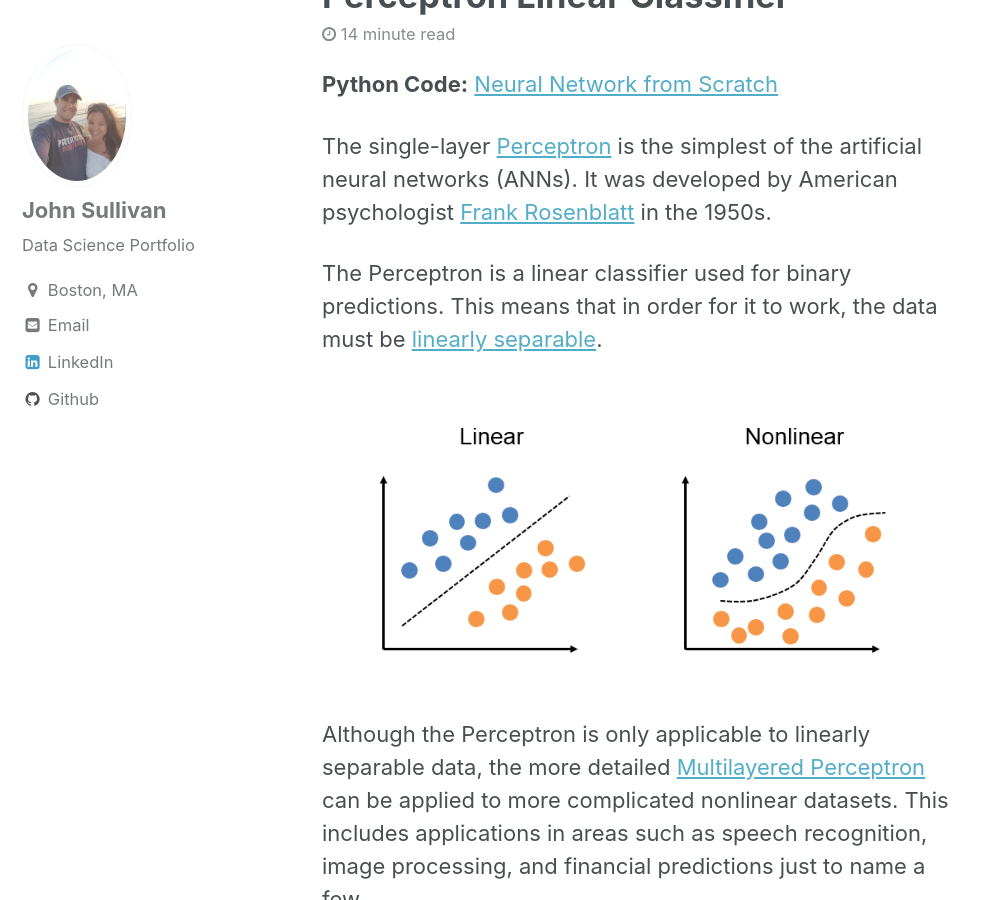
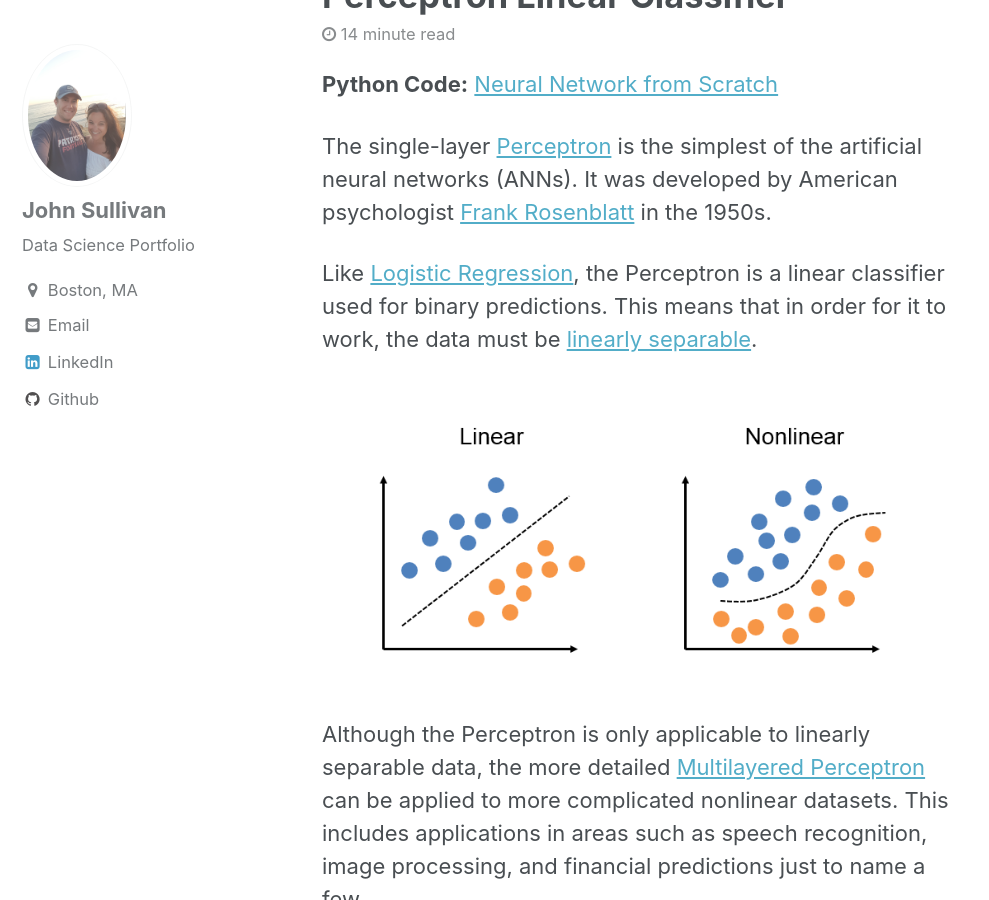
Before and after one commit to jtsulliv/jtsulliv.github.io, a Jekyll site: the page built from _posts/2017-08-16-perceptron.md, in a window 1280 px wide and 900 px high, scrolled down 555 px. Shown: the whole window, without its empty margins (0-989 px from the left). Built offline with Jekyll 4.4.1, drawn with Linux system fonts in a browser that asks for light colours; formulas are drawn with MathJax 3; comment, search, counter and statistics services are not loaded.

Commit message:
Update 2017-08-16-perceptron.md

```diff
--- a/_posts/2017-08-16-perceptron.md
+++ b/_posts/2017-08-16-perceptron.md
@@ -13,7 +13,7 @@ excerpt: "Neural Networks, Perceptron, Stochastic Gradient Descent"
 
 The single-layer [Perceptron](https://en.wikipedia.org/wiki/Perceptron) is the simplest of the artificial neural networks (ANNs).  It was developed by American psychologist [Frank Rosenblatt](https://en.wikipedia.org/wiki/Frank_Rosenblatt) in the 1950s.
 
-The Perceptron is a linear classifier used for binary predictions.  This means that in order for it to work, the data must be [linearly separable](https://en.wikipedia.org/wiki/Linear_separability).
+Like [Logistic Regression](https://www.dataoptimal.com/logistic-regression/), the Perceptron is a linear classifier used for binary predictions.  This means that in order for it to work, the data must be [linearly separable](https://en.wikipedia.org/wiki/Linear_separability).
 
 ![png](/images/perceptron/linsep_new.png?raw=True)
 
```
